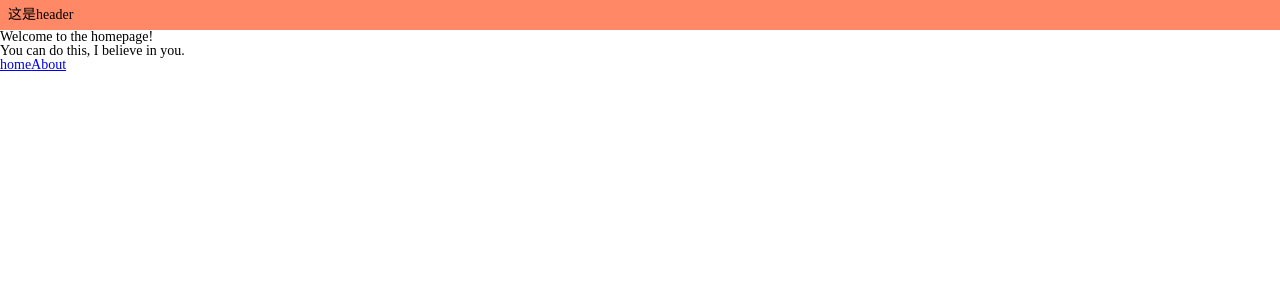
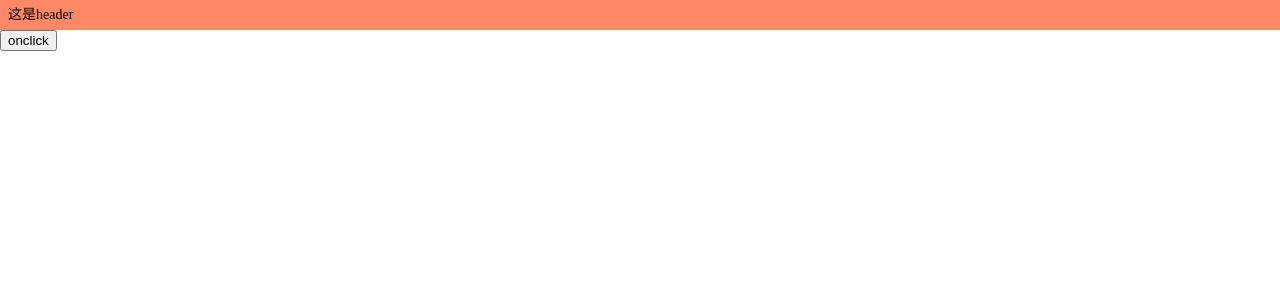
Before and after one commit to easyhoo242/react-demo, a React (Vite) app: page / in a window 1280 px wide. Shown: the top 300 px of the page. Built offline with nearby package versions, Linux system fonts and the light colour scheme.

Commit message:
feat: 注入

```diff
--- a/src/pages/App.tsx
+++ b/src/pages/App.tsx
@@ -1,6 +1,7 @@
 import { Routes, Route } from 'react-router-dom'
 import About from '~/pages/About'
 import Home from '~/pages/Home'
+import What from '~/pages/What'
 
 export default function App() {
   return (
@@ -10,6 +11,7 @@ export default function App() {
       <Routes>
         <Route path='/' element={<Home />} />
         <Route path='/about' element={<About />} />
+        <Route path='/what' element={<What />}></Route>
       </Routes>
     </div>
   )
--- a/src/pages/Home/index.tsx
+++ b/src/pages/Home/index.tsx
@@ -1,16 +1,26 @@
-import { Link } from 'react-router-dom'
-
-export default function Home() {
+export default function Father() {
+  function handleOnclick(res: string) {
+    console.log(res)
+  }
   return (
     <>
-      <main>
-        <h2>Welcome to the homepage!</h2>
-        <p>You can do this, I believe in you.</p>
-      </main>
-      <nav>
-        <Link to='/'>home</Link>
-        <Link to='/about'>About</Link>
-      </nav>
+      <div></div>
+      <Son title='9999' handleOnclick={handleOnclick} />
     </>
   )
 }
+
+export function Son(props: any) {
+  const title = '0000'
+  return (
+    <>
+      <button
+        onClick={() => {
+          props.handleOnclick(title)
+        }}
+      >
+        onclick
+      </button>
+    </>
+  )
+}
--- /dev/null
+++ b/src/pages/What/index.tsx
@@ -0,0 +1,9 @@
+import React from 'react'
+
+export default function What() {
+  return (
+    <>
+      <div>这是what</div>
+    </>
+  )
+}
```
